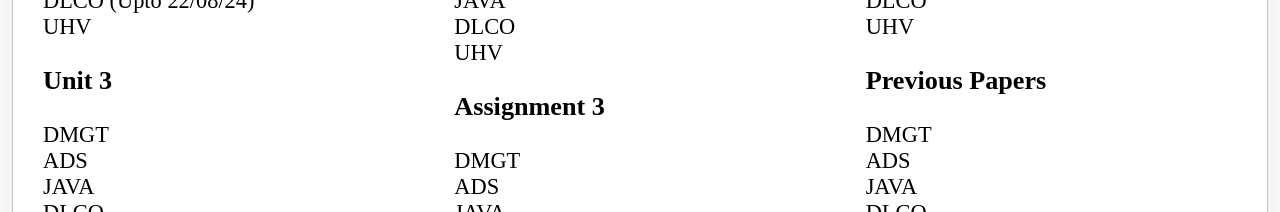
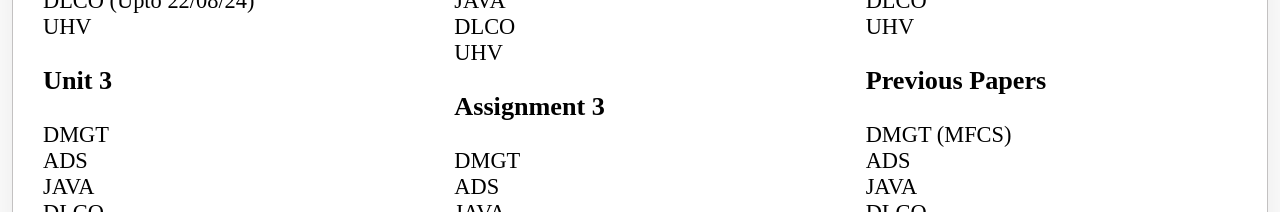
Before and after one commit to yeswanth49/pecup, a plain HTML site: page index.html in a window 1280 px wide. Shown: the part 2600-2812 px from the top of the page. Drawn offline with Linux system fonts and the light colour scheme.

Commit message:
mfcs name add

```diff
--- a/index.html
+++ b/index.html
@@ -385,7 +385,7 @@
                 <h3 id="previous">Previous Papers </h3>
                 <ul>
                     <li><a href="https://drive.google.com/file/d/1lHcJhYKLfH18fwUNBbgBnewoiS8bNOKN/view?usp=share_link"
-                            target="_blank">DMGT</a></li>
+                            target="_blank">DMGT (MFCS) </a></li>
                     <li><a href="https://drive.google.com/file/d/1Z-PE8kHI0T65fxMnkPzUp12atUMnvw9E/view?usp=share_link"
                             target="_blank">ADS</a></li>
                     <li><a href="https://drive.google.com/file/d/1OCNw55qfCc-8h9XJzWjAxa75x9TILbkv/view?usp=share_link"
```
